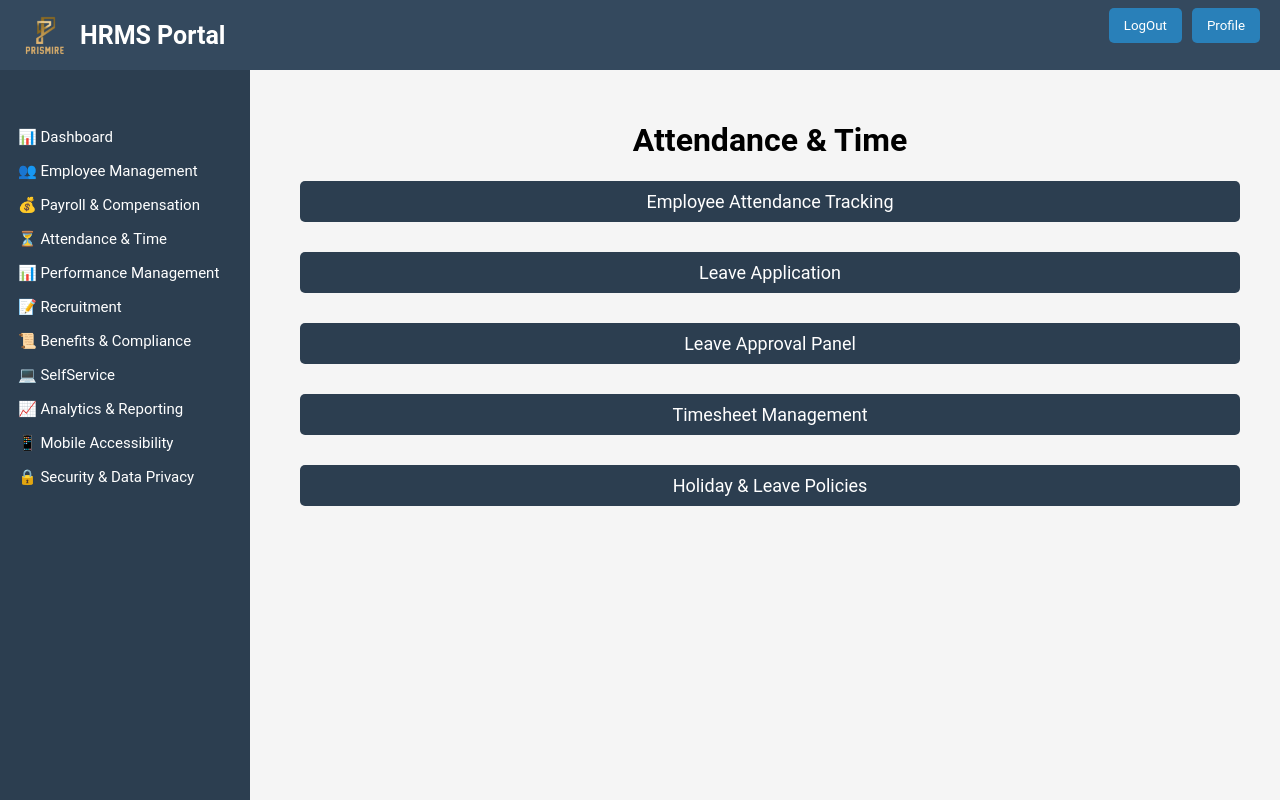
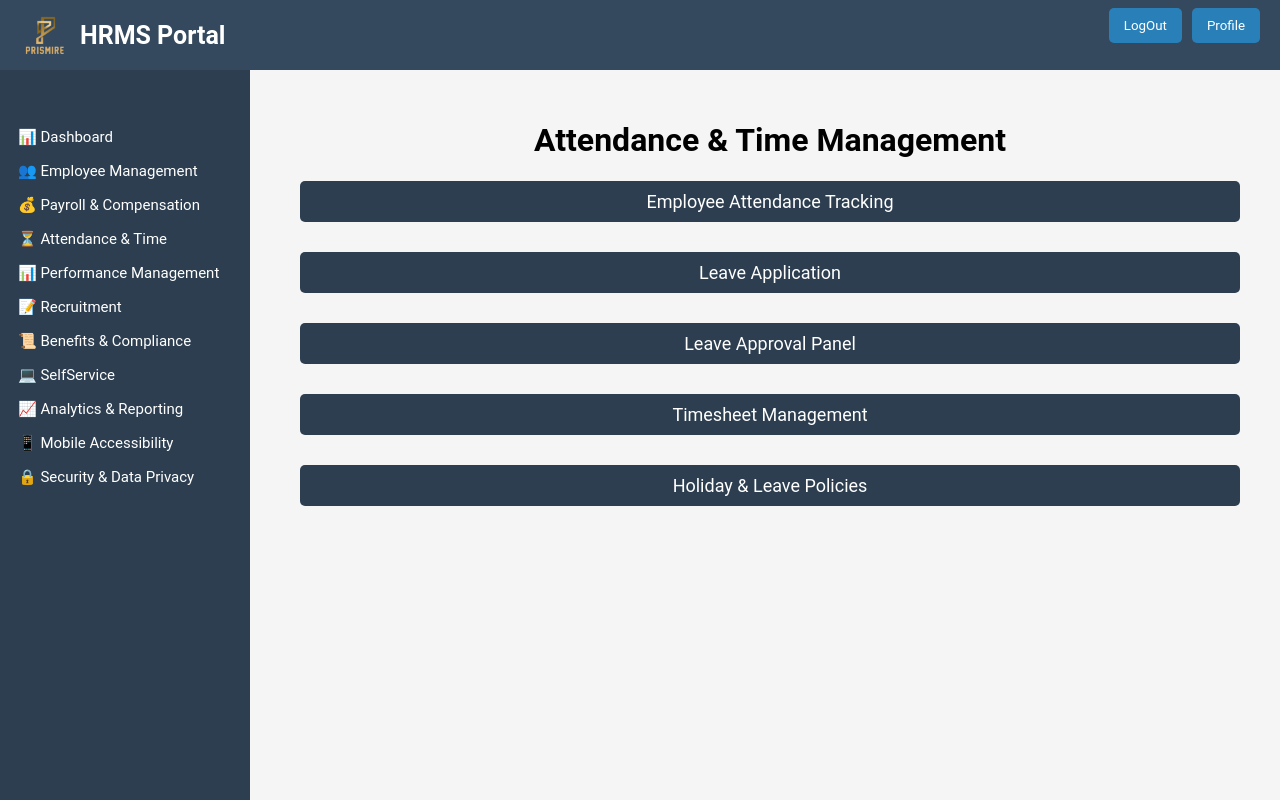
Before and after one commit to gousiyaprismire/HRMS_Frontend, a React (Create React App) app: page /attendance in a window 1280 px wide. Built offline with nearby package versions, Linux system fonts and the light colour scheme.

Commit message:
file uploaded

```diff
--- a/src/Components/AttendanceTime/AttendanceTime.js
+++ b/src/Components/AttendanceTime/AttendanceTime.js
@@ -1,60 +1,23 @@
-import React, { useState } from "react";
-import EmployeeAttendance from "./EmployeeAttendanceTracking";
-import LeaveApplication from "./LeaveApplication";
-import LeaveApprovalPanel from "./LeaveApprovalPanel";
-import TimesheetManagement from "./TimesheetManagement";
-import Holiday from "./Holiday";
-import "./AttendanceTime.css";
+import React from "react";
+import { Link } from "react-router-dom"; // Import Link for routing
+import "./AttendanceTime.css"; // External CSS file
 
 
-function Dashboard({ setActivePage }) {
+function AttendanceTime() {
   return (
     <div className="dashboard">
-      <h1>Attendance & Time</h1>
+      <h1>Attendance & Time Management</h1>
       <nav>
         <ul>
-          <li><button onClick={() => setActivePage("attendance")}>Employee Attendance Tracking</button></li>
-          <li><button onClick={() => setActivePage("leave")}>Leave Application</button></li>
-          <li><button onClick={() => setActivePage("approval")}>Leave Approval Panel</button></li>
-          <li><button onClick={() => setActivePage("timesheet")}>Timesheet Management</button></li>
-          <li><button onClick={() => setActivePage("holidays")}>Holiday & Leave Policies</button></li>
+          <li><Link to="/attendance-tracking"><button>Employee Attendance Tracking</button></Link></li>
+          <li><Link to="/leave-application"><button>Leave Application</button></Link></li>
+          <li><Link to="/leave-approval"><button>Leave Approval Panel</button></Link></li>
+          <li><Link to="/timesheet"><button>Timesheet Management</button></Link></li>
+          <li><Link to="/holiday"><button>Holiday & Leave Policies</button></Link></li>
         </ul>
       </nav>
     </div>
   );
 }
 
-const Attendance = () => <div className="page"><h2>Employee Attendance Tracking</h2></div>;
-const Leave = () => <div className="page"><h2>Leave Application</h2></div>;
-const Approval = () => <div className="page"><h2>Leave Approval Panel</h2></div>;
-const Timesheet = () => <div className="page"><h2>Timesheet Management</h2></div>;
-const Holidays = () => <div className="page"><h2>Holiday & Leave Policies</h2></div>;
-
-function App() {
-  const [activePage, setActivePage] = useState("dashboard");
-
-  let content;
-  switch (activePage) {
-    case "attendance":
-      content = <Attendance />;
-      break;
-    case "leave":
-      content = <Leave />;
-      break;
-    case "approval":
-      content = <Approval />;
-      break;
-    case "timesheet":
-      content = <Timesheet />;
-      break;
-    case "holidays":
-      content = <Holidays />;
-      break;
-    default:
-      content = <Dashboard setActivePage={setActivePage} />;
-  }
-
-  return <div>{content}</div>;
-}
-
-export default App;
+export default AttendanceTime;
```
